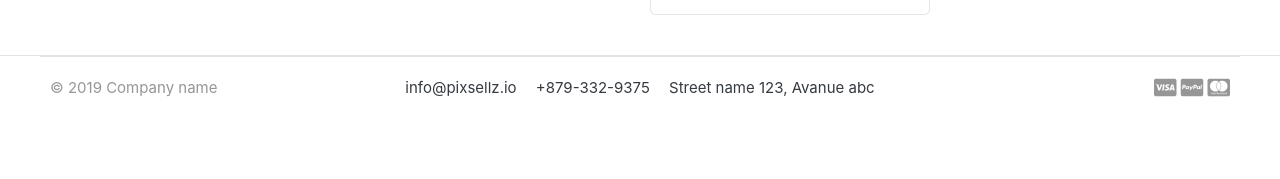
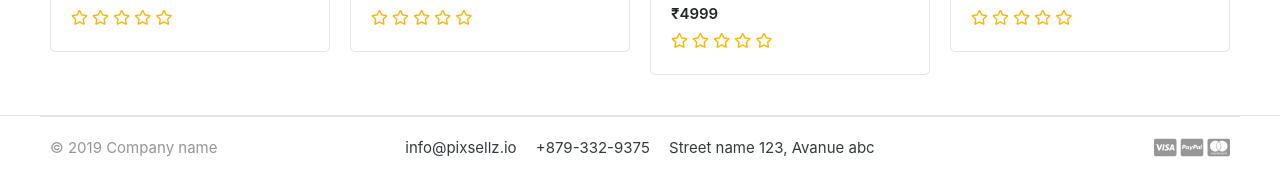
Before and after one commit to pragat-pandya/ecommerce-django, a Django app: page / in a window 1280 px wide. Shown: the part 1242-1421 px from the top of the page. Before the commit the page ends 1339 px from the top, so only its background shows below. Run offline with Django 4.2, Linux system fonts and the light colour scheme; data comes from the database, SQL or seed files in the repository; parts of the project's set-up code (start-up, migrations or seed data) failed here and were passed over; some libraries are stand-ins or nearby versions; some web fonts are replaced.

Commit message:
Show rating stars on homepage.

```diff
--- a/templates/home.html
+++ b/templates/home.html
@@ -34,6 +34,15 @@
 			<figcaption class="info-wrap">
 				<a href="{{ product.get_url }}" class="title">{{ product.product_name }}</a>
 				<div class="price mt-1">₹{{ product.price }}</div> <!-- price-wrap.// -->
+				<div class="rating-star my-1">
+					<span>
+						<i class="{% if product.average_review >= 0.5 and product.average_review < 1 %}fas fa-star-half-alt{% elif product.average_review < 0.5 %}far fa-star {% else %}fas fa-star{% endif %}" aria-hidden="true"></i>
+						<i class="{% if product.average_review >= 1.5 and product.average_review < 2 %}fas fa-star-half-alt{% elif product.average_review < 1.5 %}far fa-star {% else %}fas fa-star{% endif %}" aria-hidden="true"></i>
+						<i class="{% if product.average_review >= 2.5 and product.average_review < 3 %}fas fa-star-half-alt{% elif product.average_review < 2.5 %}far fa-star {% else %}fas fa-star{% endif %}" aria-hidden="true"></i>
+						<i class="{% if product.average_review >= 3.5 and product.average_review < 4 %}fas fa-star-half-alt{% elif product.average_review < 3.5 %}far fa-star {% else %}fas fa-star{% endif %}" aria-hidden="true"></i>
+						<i class="{% if product.average_review >= 4.5 and product.average_review < 5 %}fas fa-star-half-alt{% elif product.average_review < 4.5 %}far fa-star {% else %}fas fa-star{% endif %}" aria-hidden="true"></i>
+					</span>
+				</div>
 			</figcaption>
 		</div>
   </div> <!-- col.// -->
--- a/thekart/views.py
+++ b/thekart/views.py
@@ -1,10 +1,14 @@
 from django.shortcuts import render
-from store.models import Product
+from store.models import Product, ReviewRating
 
 
 def home (request):
-    products = Product.objects.all()
+    products = Product.objects.all().filter(is_available=True).order_by('created_date')
+    # Get the reviews
+    for product in products:
+        reviews = ReviewRating.objects.filter(product_id=product.id, status=True)
     context = {
         'products' : products,
+        'reviews' : reviews,
     }
     return render (request, 'home.html', context)
```
